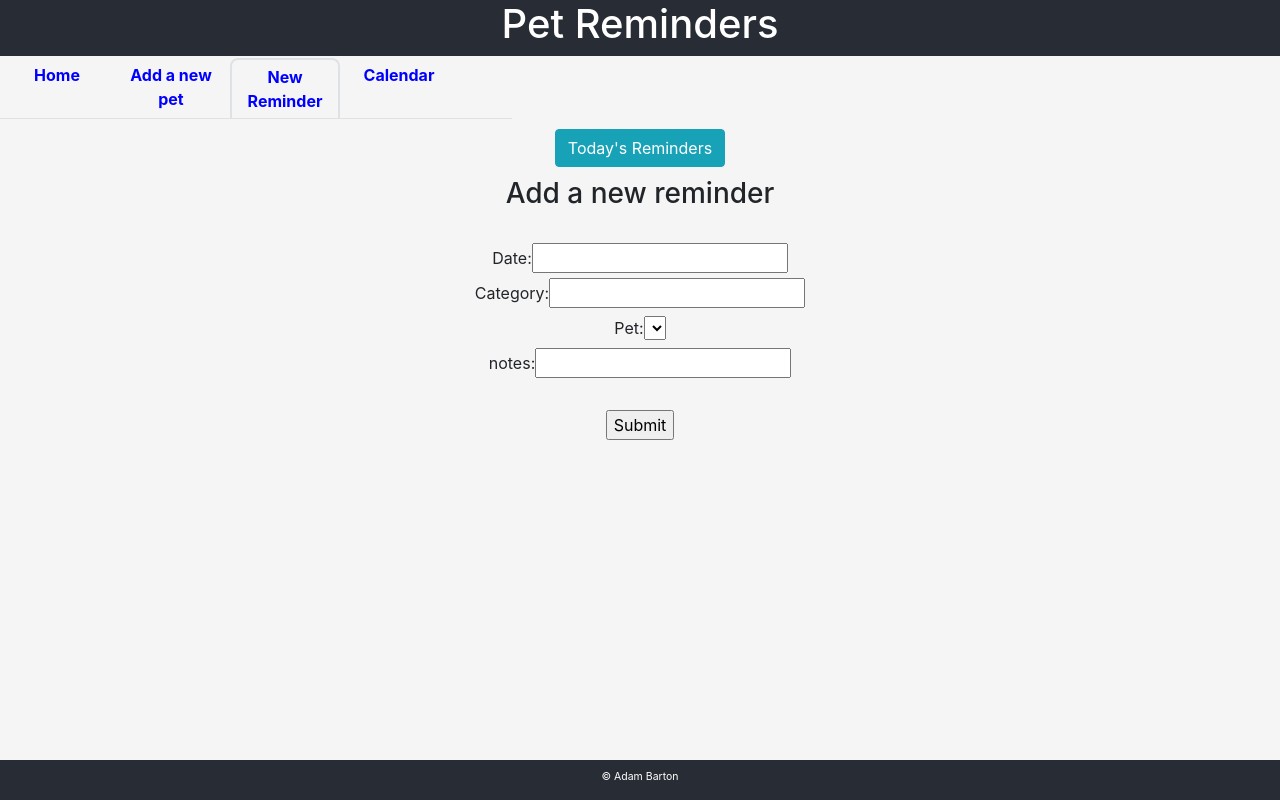
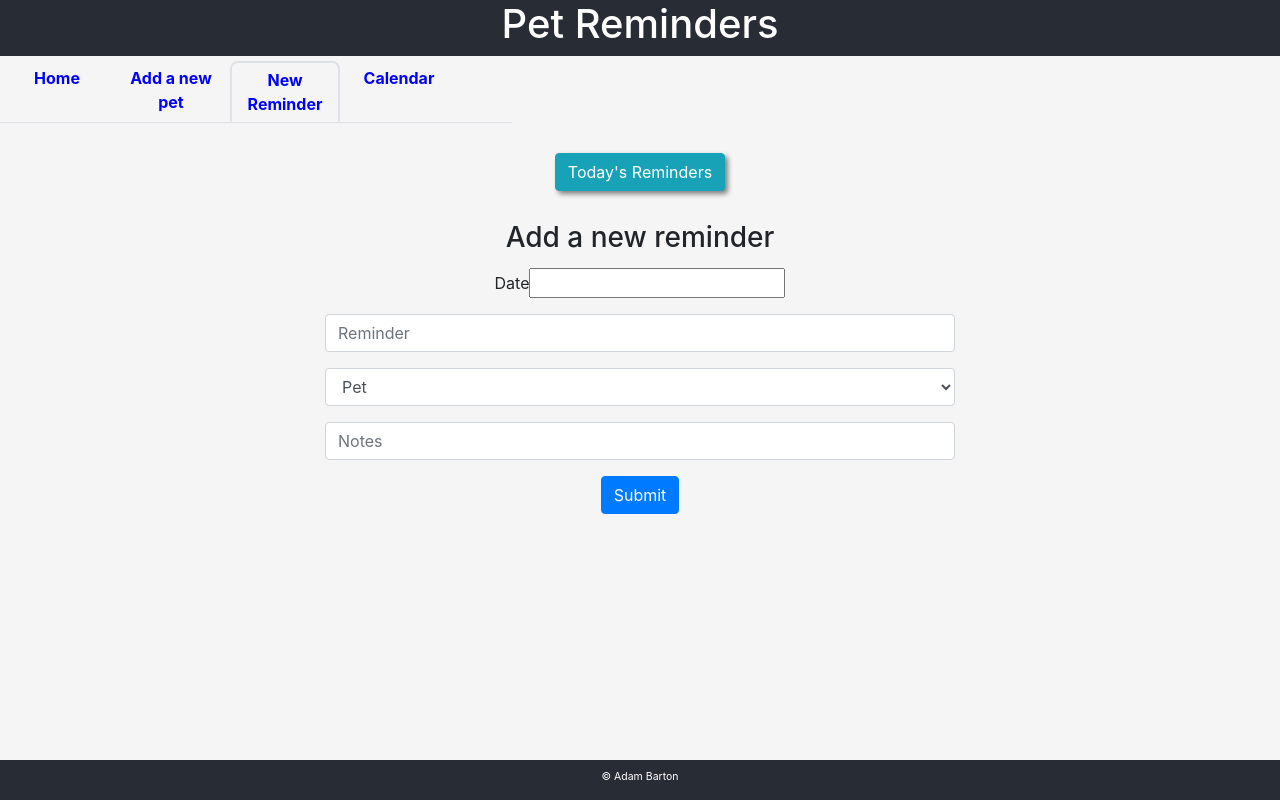
Before and after one commit to adam-barton/my-pets, a React (Create React App) app in the folder client/: page /reminders/new in a window 1280 px wide. Built offline with nearby package versions, Linux system fonts and the light colour scheme; what react-alert-template-basic would draw is missing.

Commit message:
Updated the Reminder form styling

```diff
--- a/client/src/App.css
+++ b/client/src/App.css
@@ -39,13 +39,9 @@ body {
     width: 100%;
 }
 
-.App-link {
-    color: #61dafb;
-}
-
 .ProfileCard {
     border: 3px solid black;
-    margin: 3%;
+    margin: 1% 3% 3% 3%;
     padding: 20px;
 }
 
@@ -79,11 +75,12 @@ body {
     justify-content: center;
 }
 
-.ReminderButton {
-    margin: 10px;
+.ReminderButton button {
+    margin: 30px;
+    box-shadow: 3px 3px 5px grey;
 }
 
-.PetFormContainer {
+.FormContainer {
     margin: auto;
     padding: 5px;
     /* display: flex;
--- a/client/src/components/NavBar.js
+++ b/client/src/components/NavBar.js
@@ -4,11 +4,10 @@ import Nav from 'react-bootstrap/Nav'
 import { useAlert } from 'react-alert'
 
 
-
 const link = {
   width: '110px',
   padding: '5px',
-  margin: '2px 2px 0px',
+  margin: '5px 2px 0px',
   // background: 'white',
   background: '#f5f5f5',
   textDecoration: 'none',
@@ -27,11 +26,10 @@ const NavBar = props => {
           exact
           style={link}
           activeStyle={{
-            borderLeft: '2px solid #dee2e6',
-            borderRight: '2px solid #dee2e6',
-            borderTop: '2px solid #dee2e6',
-            borderBottom: '0px',
-
+            border: '2px solid #dee2e6',
+            // borderRight: '2px solid #dee2e6',
+            // borderTop: '2px solid #dee2e6',
+            borderBottom: '1px solid transparent',
           }}>
           Home
         </NavLink>
@@ -41,10 +39,10 @@ const NavBar = props => {
           exact
           style={link}
           activeStyle={{
-            borderLeft: '2px solid #dee2e6',
-            borderRight: '2px solid #dee2e6',
-            borderTop: '2px solid #dee2e6',
-            borderBottom: '0px',
+            border: '2px solid #dee2e6',
+            // borderRight: '2px solid #dee2e6',
+            // borderTop: '2px solid #dee2e6',
+            borderBottom: '1px solid transparent',
           }}>
         Add a new pet
         </NavLink>
@@ -54,10 +52,10 @@ const NavBar = props => {
           exact
           style={link}
           activeStyle={{
-            borderLeft: '2px solid #dee2e6',
-            borderRight: '2px solid #dee2e6',
-            borderTop: '2px solid #dee2e6',
-            borderBottom: '0px',
+            border: '2px solid #dee2e6',
+            // borderRight: '2px solid #dee2e6',
+            // borderTop: '2px solid #dee2e6',
+            borderBottom: '1px solid transparent',
           }}>
           New Reminder
         </NavLink>
--- a/client/src/components/RemindersForm.js
+++ b/client/src/components/RemindersForm.js
@@ -3,6 +3,8 @@ import {connect} from 'react-redux';
 import DatePicker from "react-datepicker";
 import "react-datepicker/dist/react-datepicker.css";
 import { addReminder } from '../actions/reminderActions';
+import Form from 'react-bootstrap/Form'
+import Button from 'react-bootstrap/Button'
 
 class RemindersForm extends Component {
     state = {
@@ -41,9 +43,11 @@ class RemindersForm extends Component {
       return (
         <div>
           <h3>Add a new reminder</h3>
-          <form onSubmit={this.handleSubmit} >
-                <br></br>
-                <label> Date: </label>
+
+          <Form className="FormContainer" onSubmit={this.handleSubmit} >
+
+          <Form.Group controlId="reminderForm.formBasicDate">
+              Date
               <DatePicker
                     selected={this.state.date}
                     onChange={(e) => this.setDay(e)}
@@ -53,37 +57,41 @@ class RemindersForm extends Component {
                     dateFormat="MMMM d, yyyy"
                     timeCaption="time"
                   />
-                <br></br>
-              <label>Category:
-                <input
+            </Form.Group>
+
+            <Form.Group controlId="reminderForm.formBasicCategory">
+              <Form.Control
+                onChange={this.handleChange}
+                value={this.state.name}
                 type="text"
                 name="category"
+                placeholder="Reminder" />
+            </Form.Group>
+
+            <Form.Group controlId="reminderForm.ControlSelect"
+              onChange={(e) => this.setState({pet_id: e.target.value})}
+                >
+                <Form.Control as="select" name="pet">
+                <option value="">Pet</option>
+                {/* <option key={0} value={""}></option> */}
+                    {this.props.pets.map((pet) => <option key={pet.id} value={pet.id}>{pet.name}</option>)}
+              </Form.Control>
+            </Form.Group>
+
+
+            <Form.Group controlId="reminderForm.formBasicNotes">
+              <Form.Control
                 onChange={this.handleChange}
-                value={this.state.category}
-                />
-              </label>
-              <br></br>
+                value={this.state.name}
+                type="textarea"
+                name="notes"
+                placeholder="Notes" />
+            </Form.Group>
 
-              <label>Pet:
-                <select onChange={(e) => this.setState({pet_id: e.target.value})}>
-                <option key={0} value={""}></option>
-                    {this.props.pets.map((pet) => <option key={pet.id} value={pet.id}>{pet.name}</option>)}
-                </select>
-                </label><br></br>
-
-              <label>notes:
-                <input
-                type="text"
-                name="notes"
-                onChange={this.handleChange}
-                value={this.state.notes}
-                />
-              </label>
-
-              <br></br>
-              <br></br>
-            <input type="submit" />
-         </form>
+            <Button variant="primary" type="submit">
+                Submit
+            </Button>
+          </Form>
         </div>
       );
     }
--- a/client/src/components/newPet.js
+++ b/client/src/components/newPet.js
@@ -42,7 +42,7 @@ class NewPet extends Component {
 
     render() {
       return (
-        <div className="PetFormContainer">
+        <div className="FormContainer">
           <h3>Add a new pet</h3>
           <Form className="PetForm"onSubmit={this.handleSubmit} >
             <Form.Group controlId="petForm.formBasicName">
@@ -59,7 +59,6 @@ class NewPet extends Component {
                 onChange={this.handleChange}
                 value={this.state.animal_type}
                 >
-                {/* <Form.Label>Pet Type</Form.Label> */}
                 <Form.Control as="select" name="animal_type">
                 <option value="">Pet Type</option>
                     <option value="dog">Dog</option>
```
Lines whose indentation alone changed are shown as unchanged.
